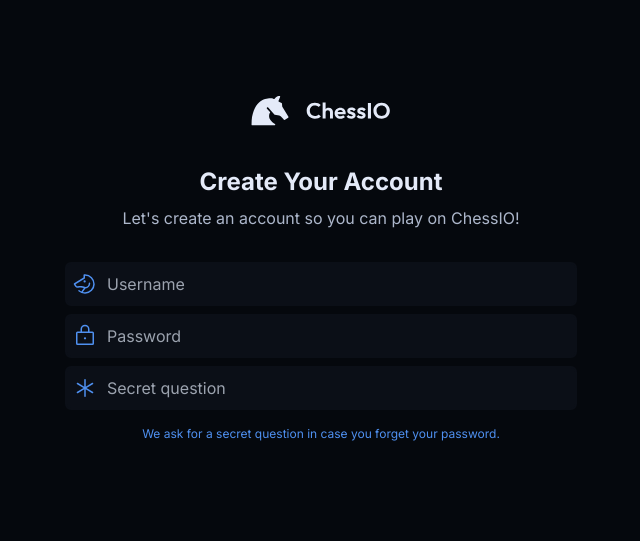
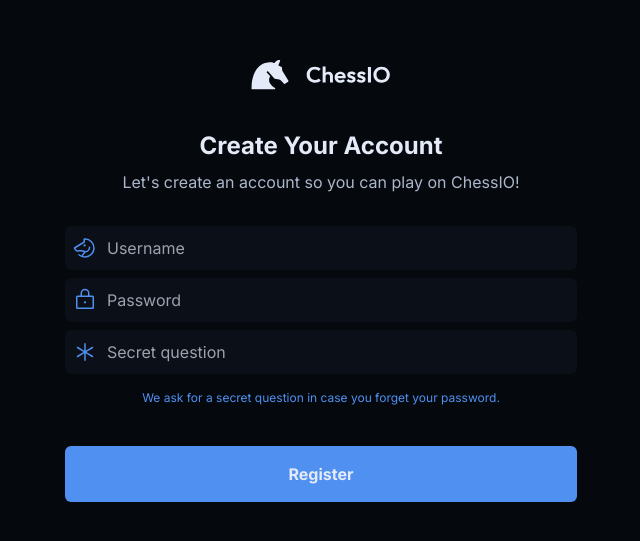
Before and after one commit to dev-xero/chess.io-frontend, a Next.js app: page /auth/register in a window 1280 px wide. Shown: the part 115-656 px from the top of the page, without its empty margins (319-959 px from the left). Built offline with nearby package versions, Linux system fonts and the light colour scheme.

Commit message:
feat: Add filled button

```diff
--- a/app/auth/register/page.tsx
+++ b/app/auth/register/page.tsx
@@ -1,5 +1,6 @@
 'use client';
 
+import FilledButton from '@/components/FilledButton';
 import Header from '@/components/Header';
 import InputField from '@/components/InputField';
 import CenteredGrid from '@/layout/CenteredGrid';
@@ -62,6 +63,10 @@ export default function Page() {
                             password.
                         </p>
                     </section>
+                    <FilledButton
+                        label="Register"
+                        onClick={() => handleUserRegistration}
+                    />
                 </form>
             </section>
         </CenteredGrid>
--- a/components/FilledButton.tsx
+++ b/components/FilledButton.tsx
@@ -0,0 +1,15 @@
+interface IFilledButtonProps {
+    label: string;
+    onClick: () => void;
+}
+
+export default function FilledButton(props: IFilledButtonProps) {
+    return (
+        <button
+            className="w-full my-2 p-4 rounded-md bg-primary font-bold hover:opacity-90 transition-all active:scale-[.98]"
+            onClick={props.onClick}
+        >
+            {props.label}
+        </button>
+    );
+}
```
